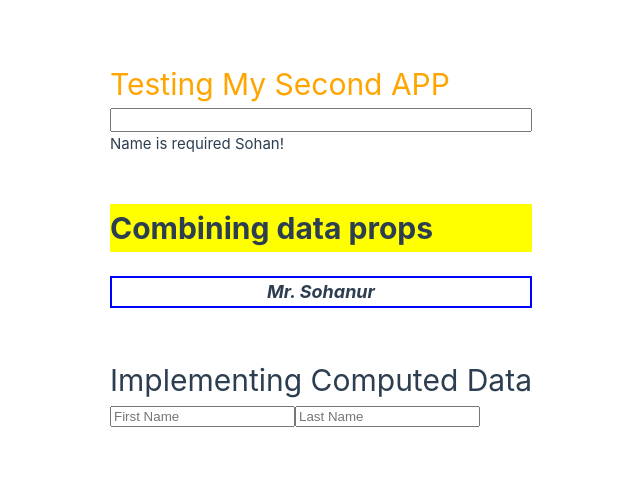
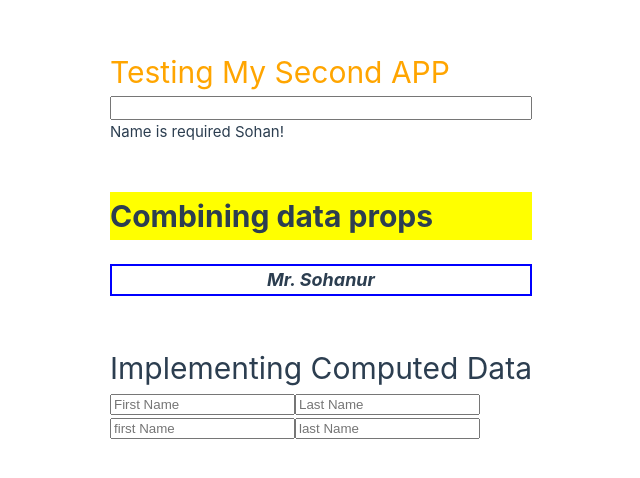
Before and after one commit to ProgrammerSohan/Vue-Js3_Frontend-Dev, a Vue app in the folder s2_ch2/second-app-ch2/: page / in a window 1280 px wide. Shown: the part 156-634 px from the top of the page, without its empty margins (108-748 px from the left). Built offline with nearby package versions, Linux system fonts and the light colour scheme.

Commit message:
2.4.1_computed data implementation practice1

```diff
--- a/s2_ch2/second-app-ch2/src/App.vue
+++ b/s2_ch2/second-app-ch2/src/App.vue
@@ -8,6 +8,8 @@
   <br>
 
   <Exercise2a />
+  <br>
+  <Testex21 />
 
 </template>
 <script>
@@ -15,13 +17,15 @@
   import Computedproperty0 from './components/Computed-property0.vue'
   import Computedproperty1 from './components/Computed-property1.vue'
   import Exercise2a from './components/Exercise2-01.vue'
+  import Testex21 from './components/Testex21.vue'
 
 export default{
   components: {
     Test1,
     Computedproperty0,
     Computedproperty1,
-    Exercise2a
+    Exercise2a,
+    Testex21
   }
 
 
--- /dev/null
+++ b/s2_ch2/second-app-ch2/src/components/Testex21.vue
@@ -0,0 +1,27 @@
+<template lang="">
+    <div>
+        <input v-model="firstName" placeholder="first Name">
+        <input v-model="lastName" placeholder="last Name">
+        <p>{{fullName}}</p>
+    </div>
+</template>
+<script>
+export default {
+    data(){
+        return{
+            firstName: '',
+            lastName: ''
+
+        }
+
+    },
+    computed: {
+        fullName(){
+            return `${this.firstName} ${this.lastName}`;
+
+        },
+    },
+
+}
+
+</script>
```
